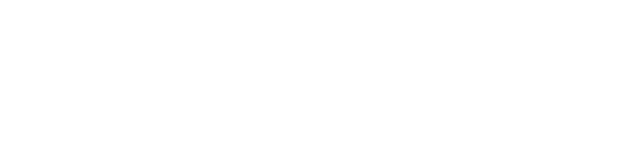
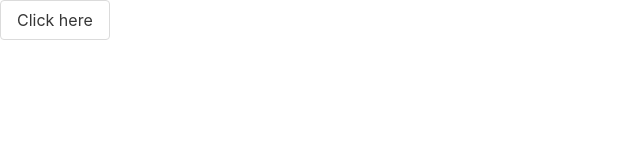
Before and after one commit to abbyxadams/RijksMuseumWeeklyArtHighlight, a plain HTML site: page index.html in a window 1280 px wide. Shown: the full height of the page, 0-640 px from the left. Drawn offline with nearby package versions, Linux system fonts and the light colour scheme.

Commit message:
added Bulma Framework and added a button

```diff
--- a/index.html
+++ b/index.html
@@ -4,8 +4,23 @@
     <meta charset="UTF-8">
     <meta name="viewport" content="width=device-width, initial-scale=1.0">
     <title>Document</title>
+
+
+
+
+
+    <!--this is the link to CSS Framework Bulma-->
+    <link rel="stylesheet" href="https://cdnjs.cloudflare.com/ajax/libs/bulma/0.6.2/css/bulma.min.css">
+
 </head>
 <body>
 
+    <button class="button">Click here</button>
+
+
+
+
+
+
 </body>
 </html>
```
Also changed, not shown: 2 other files.
